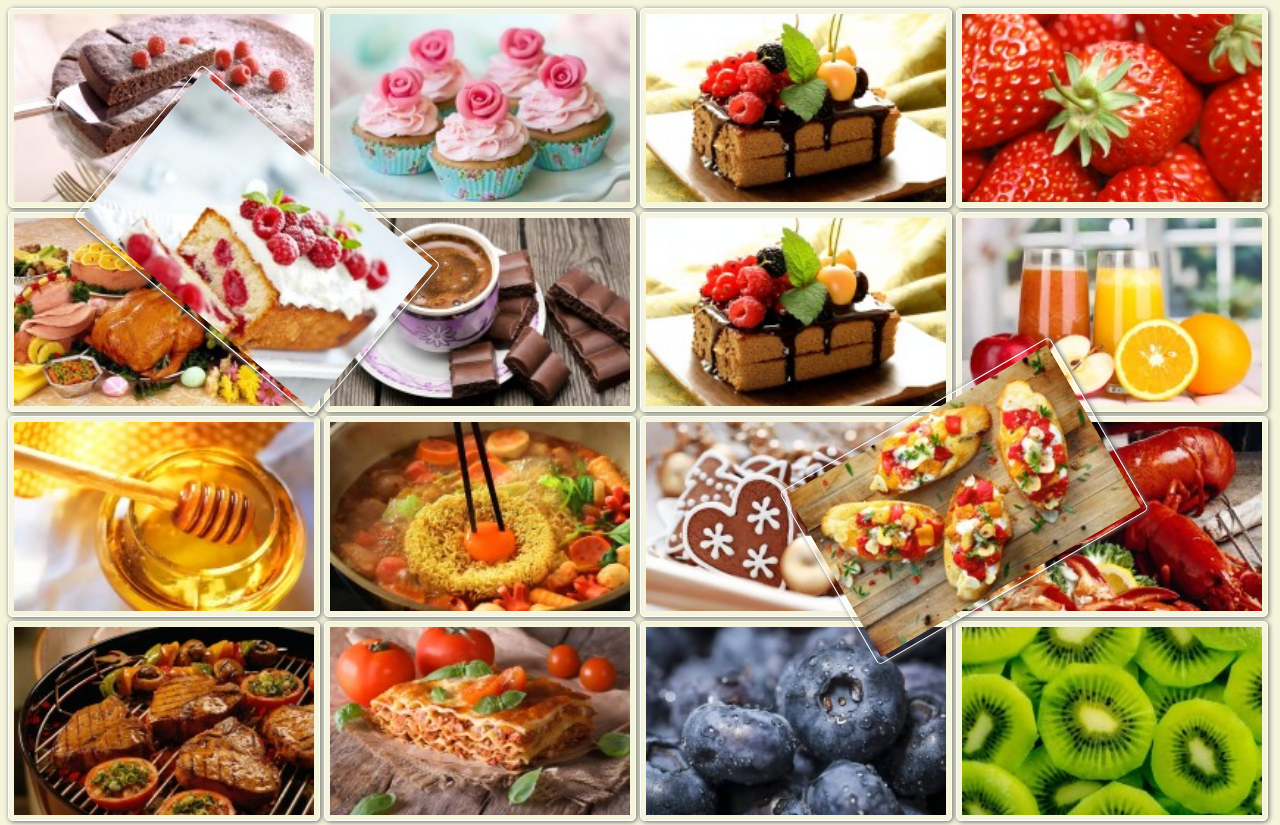
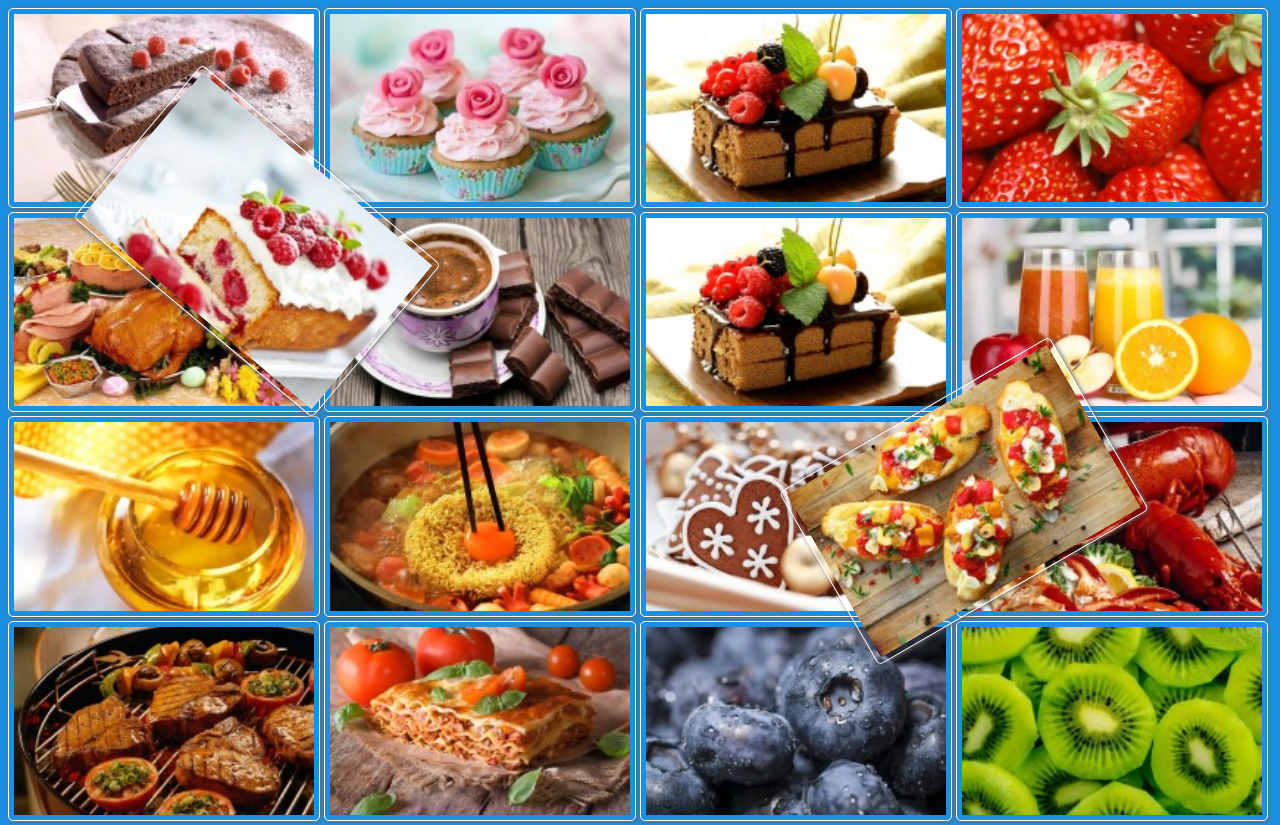
Before and after one commit to watericecode/HTMLDemo, a plain HTML site: page Web实验二/照片墙.html in a window 1280 px wide. Shown: the top 825 px of the page. Drawn offline with Linux system fonts and the light colour scheme.

Commit message:
背景颜色

```diff
--- a/Web实验二/照片墙.html
+++ b/Web实验二/照片墙.html
@@ -6,7 +6,7 @@
     <style>
 
         body {
-            background-color: #F5F5DC;
+            background-color: #1b90e3;
         }
         .box  {
             margin: auto;
```
